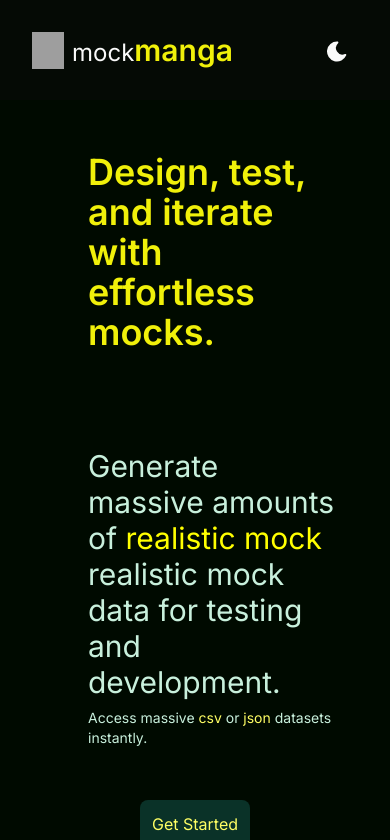
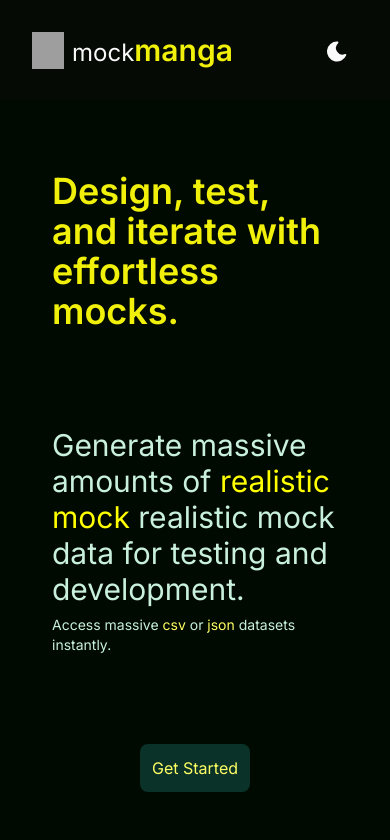
Before and after one commit to suriyaprakhash/mockmanga, a Next.js app: page / in a window 390 px wide. Shown: the top 840 px of the page. Built offline with nearby package versions, Linux system fonts and the light colour scheme; grey boxes are pictures that could not be loaded.

Commit message:
minor cosmetics fix

```diff
--- a/src/app/components/hero.tsx
+++ b/src/app/components/hero.tsx
@@ -102,7 +102,7 @@ function Hero() {
       {selectedCategories.length == 0 &&
         <section className="grid grid-cols-3 items-center h-[750px] sm:h-[76vh] overflow-auto p-10">
 
-          <div className="col-span-3 sm:col-span-2 p-3 text-3xl pl-12 flex flex-col gap-24 sm:gap-10">
+          <div className="col-span-3 sm:col-span-2 p-3 text-3xl sm:pl-12 flex flex-col gap-24 sm:gap-10">
 
             <div className="text-button-danger-bg text-4xl font-semibold text-left">
               Design, test, and iterate with effortless mocks.
--- a/src/app/components/navbar.tsx
+++ b/src/app/components/navbar.tsx
@@ -20,6 +20,7 @@ function Navbar() {
                 </div>
             </div>
             <div className="col-span-1 sm:pl-20">
+
                 <button onClick={toggleTheme}>
                     {theme === 'light' ?
                         <div className="">
```
